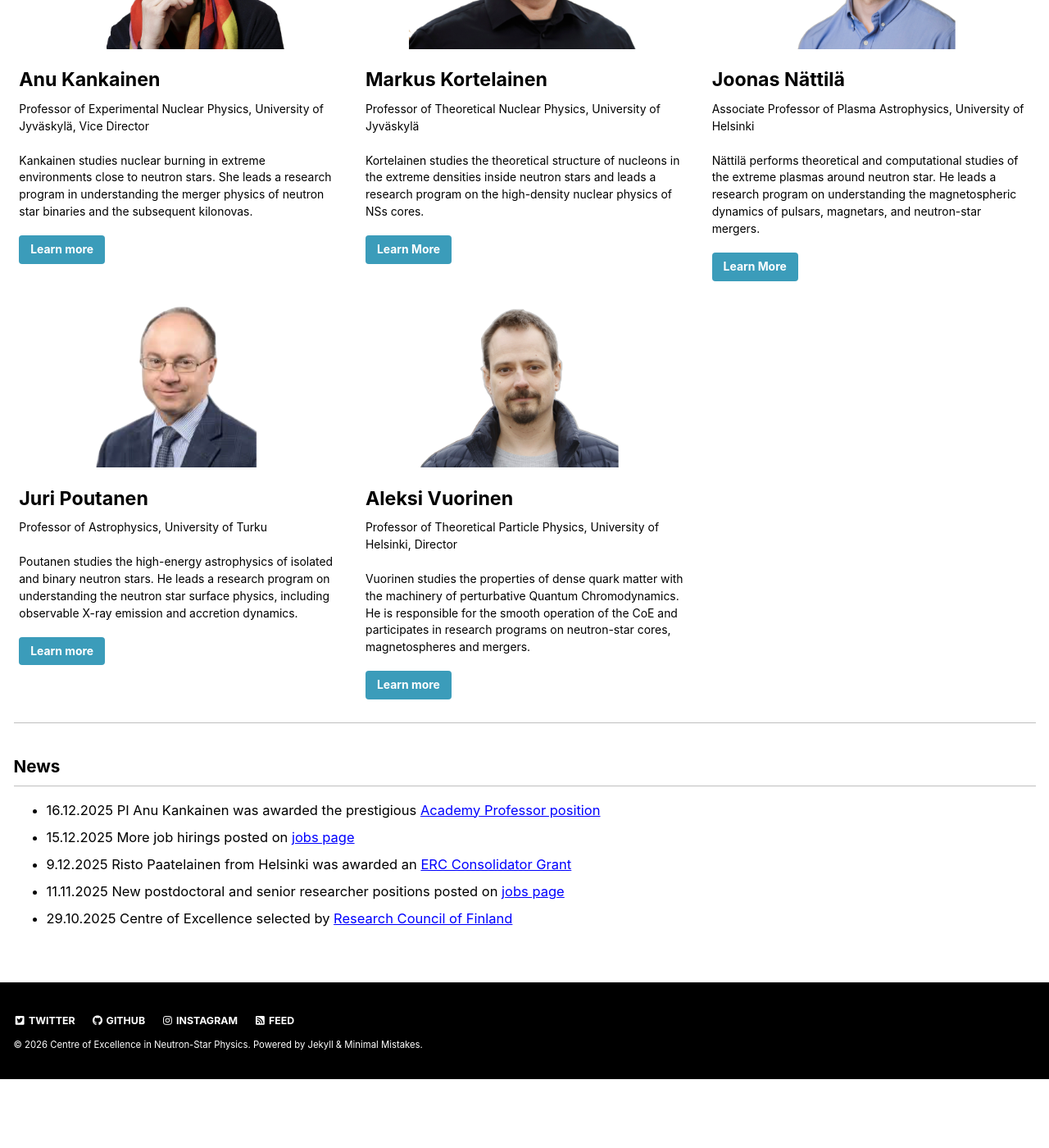
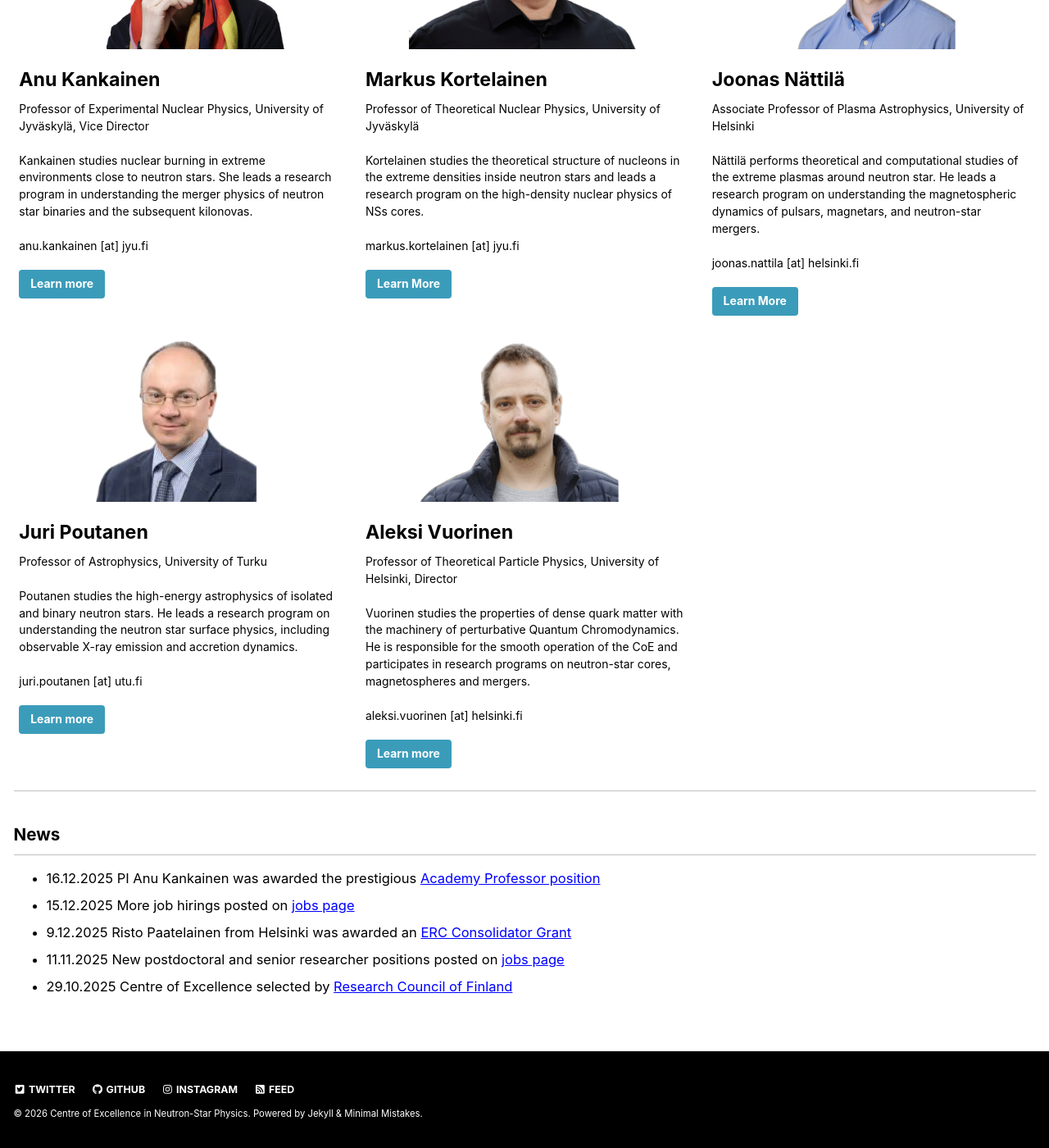
Before and after one commit to MiroPalmu/coe-website, a Jekyll site: the page built from index.md, in a window 1280 px wide and 1400 px high, scrolled down 1275 px. Shown: the whole window at 82% size. Built offline with Jekyll 4.4.1, drawn with Linux system fonts in a browser that asks for light colours; cached includes are drawn as plain includes; comment, search, counter and statistics services are not loaded; before the commit the page ends 2591 px from its top, so only the background shows below that.

Commit message:
add emails

```diff
--- a/index.md
+++ b/index.md
@@ -12,35 +12,35 @@ entries_layout: grid
 feature_row:
   - image_path: "assets/images/pi_anu.jpeg"
     title: "Anu Kankainen"
-    excerpt: "Professor of Experimental Nuclear Physics, University of Jyväskylä, Vice Director <br><br> Kankainen studies nuclear burning in extreme environments close to neutron stars. She leads a research program in understanding the merger physics of neutron star binaries and the subsequent kilonovas."
+    excerpt: "Professor of Experimental Nuclear Physics, University of Jyväskylä, Vice Director <br><br> Kankainen studies nuclear burning in extreme environments close to neutron stars. She leads a research program in understanding the merger physics of neutron star binaries and the subsequent kilonovas. <br><br> anu.kankainen [at] jyu.fi"
     image_style: "width: 400px; height: 200px; object-fit: contain;"
     url: "groups/"
     btn_label: "Learn more"
     btn_class: "btn--info"
   - image_path: "assets/images/pi_markus.jpeg"
     title: "Markus Kortelainen "
-    excerpt: "Professor of Theoretical Nuclear Physics, University of Jyväskylä <br><br> Kortelainen studies the theoretical structure of nucleons in the extreme densities inside neutron stars and leads a research program on the high-density nuclear physics of NSs cores."
+    excerpt: "Professor of Theoretical Nuclear Physics, University of Jyväskylä <br><br> Kortelainen studies the theoretical structure of nucleons in the extreme densities inside neutron stars and leads a research program on the high-density nuclear physics of NSs cores. <br><br> markus.kortelainen [at] jyu.fi"
     image_style: "width: 400px; height: 200px; object-fit: contain;"
     btn_label: "Learn More"
     btn_class: "btn--info"
     url: "groups/#theoretical-nuclear-physics---markus-kortelainen"
   - image_path: "assets/images/pi_joonas.jpeg"
     title: "Joonas Nättilä"
-    excerpt: "Associate Professor of Plasma Astrophysics, University of Helsinki <br><br> Nättilä performs theoretical and computational studies of the extreme plasmas around neutron star. He leads a research program on understanding the magnetospheric dynamics of pulsars, magnetars, and neutron-star mergers."
+    excerpt: "Associate Professor of Plasma Astrophysics, University of Helsinki <br><br> Nättilä performs theoretical and computational studies of the extreme plasmas around neutron star. He leads a research program on understanding the magnetospheric dynamics of pulsars, magnetars, and neutron-star mergers. <br><br> joonas.nattila [at] helsinki.fi"
     image_style: "width: 400px; height: 200px; object-fit: contain;"
     url: "groups/#plasma-astrophysics---joonas-nättilä"
     btn_label: "Learn More"
     btn_class: "btn--info"
   - image_path: "assets/images/pi_juri.jpeg"
     title: "Juri Poutanen"
-    excerpt: "Professor of Astrophysics, University of Turku <br><br> Poutanen studies the high-energy astrophysics of isolated and binary neutron stars. He leads a research program on understanding the neutron star surface physics, including observable X-ray emission and accretion dynamics."
+    excerpt: "Professor of Astrophysics, University of Turku <br><br> Poutanen studies the high-energy astrophysics of isolated and binary neutron stars. He leads a research program on understanding the neutron star surface physics, including observable X-ray emission and accretion dynamics. <br><br> juri.poutanen [at] utu.fi"
     image_style: "width: 400px; height: 200px; object-fit: contain;"
     url: "groups/#high-energy-astrophysics---juri-poutanen"
     btn_label: "Learn more"
     btn_class: "btn--info"
   - image_path: "assets/images/pi_aleksi.jpeg"
     title: "Aleksi Vuorinen"
-    excerpt: "Professor of Theoretical Particle Physics, University of Helsinki, Director <br><br> Vuorinen studies the properties of dense quark matter with the machinery of perturbative Quantum Chromodynamics. He is responsible for the smooth operation of the CoE and participates in research programs on neutron-star cores, magnetospheres and mergers."
+    excerpt: "Professor of Theoretical Particle Physics, University of Helsinki, Director <br><br> Vuorinen studies the properties of dense quark matter with the machinery of perturbative Quantum Chromodynamics. He is responsible for the smooth operation of the CoE and participates in research programs on neutron-star cores, magnetospheres and mergers. <br><br> aleksi.vuorinen [at] helsinki.fi"
     image_style: "width: 400px; height: 200px; object-fit: contain;"
     url: "groups/#theoretical-particle-physics---aleksi-vuorinen"
     btn_label: "Learn more"
```
